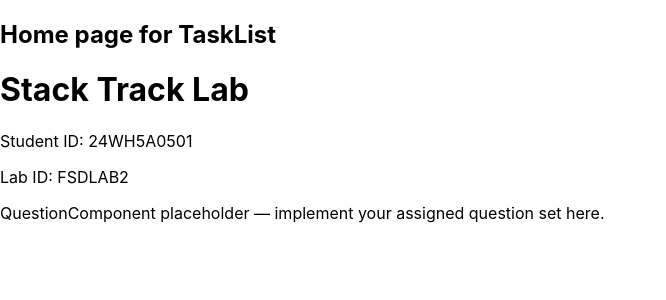
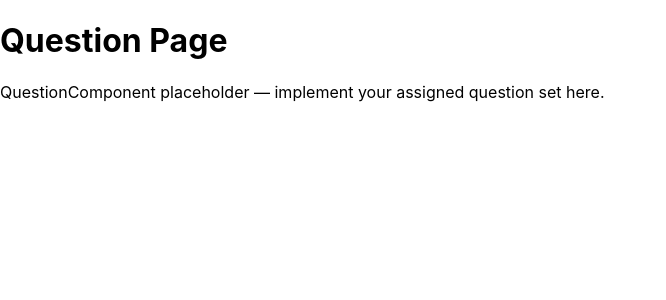
Before and after one commit to Uppunuthalaswathi/stacktrack-lab-FSDLAB2-24WH5A0501, a React (Create React App) app: page /tasks in a window 1280 px wide. Shown: the top 300 px of the page, without its empty margins (0-666 px from the left). Built offline with nearby package versions, Linux system fonts and the light colour scheme.

Commit message:
Added app.js file using react-router-dom

```diff
--- a/src/App.js
+++ b/src/App.js
@@ -1,14 +1,16 @@
 import React from 'react';
+import { BrowserRouter, Route, Routes } from 'react-router-dom';
 import Home from './pages/Home';
+import QuestionPage from './pages/QuestionPage';
 
 function App() {
   return (
-    <div>
-      <Home />
-
-      {/* TODO: Replace this placeholder with Routes */}
-    </div>
+    <BrowserRouter>
+      <Routes>
+        <Route path="/" element={<Home />} />
+        <Route path="/tasks" element={<QuestionPage />} />
+      </Routes>
+    </BrowserRouter>
   );
 }
-
 export default App;
```
